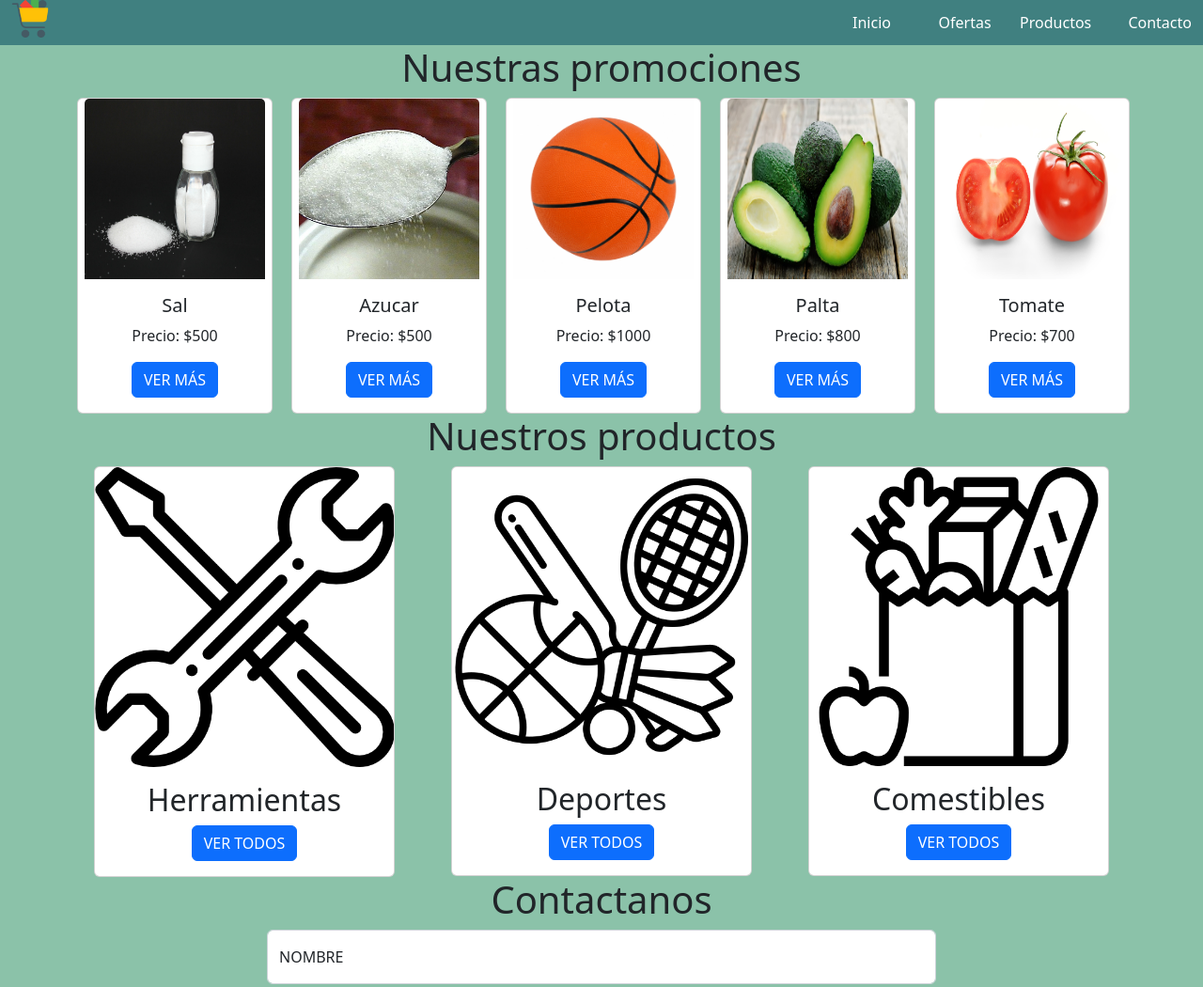
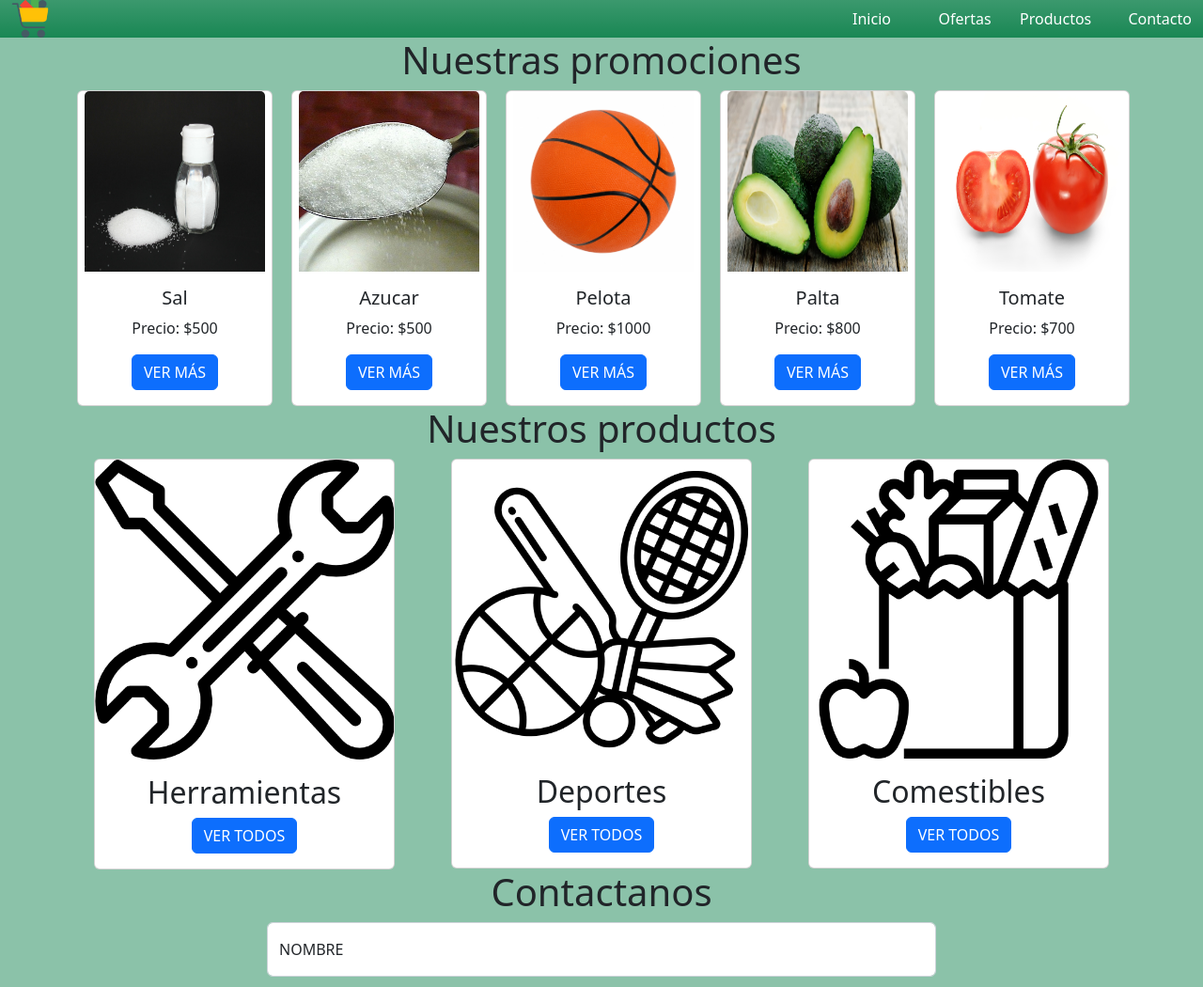
Before and after one commit to AlesisZapana/cursoFrontEnd, a website: page index.html in a window 1280 px wide. Shown: the top 1050 px of the page at 94% size. Drawn offline with nearby package versions, Linux system fonts and the light colour scheme.

Commit message:
corrección navbar

```diff
--- a/index.html
+++ b/index.html
@@ -9,12 +9,12 @@
 </head>
 <body class="bg-success bg-opacity-50">
     <div class="container-fluid">
-        <div class="row" style="height: 3rem; background-color: rgb(64, 128, 128);">
-            <div class="col-md-8 col-sm-2 col-2"><a href="#"><img src="img/cart.png" class="img-fluid" alt="La primera" width="40rem" class="d-inline-block align-text-top"></a></div>
-            <div class="col-md-1 col-sm-2 col-2 align-self-center d-flex justify-content-end"> <a href="#" class="nav-link" style="color: white;">Inicio</a> </div>
-            <div class="col-md-1 col-sm-2 col-2 align-self-center d-flex justify-content-end"> <a href="#promociones" class="nav-link" style="color: white;">Ofertas</a></div>
-            <div class="col-md-1 col-sm-2 col-2 align-self-center d-flex justify-content-end"> <a href="#productos" class="nav-link" style="color: white;">Productos</a></div>
-            <div class="col-md-1 col-sm-2 col-2 align-self-center d-flex justify-content-end"> <a href="#contacto" class="nav-link" style="color: white;">Contacto</a></div>
+        <div class="row bg-success bg-gradient" style="height: auto;">
+            <div class="col-md-8 col-sm-2 col-8 offset-xs-2"><a href="#"><img src="img/cart.png" class="img-fluid" alt="La primera" width="40rem" class="d-inline-block align-text-top"></a></div>
+            <div class="col-md-1 col-sm-2 col-8 offset-xs-2 align-self-center d-flex justify-content-end"> <a href="#" class="nav-link" style="color: white;">Inicio</a> </div>
+            <div class="col-md-1 col-sm-2 col-8 offset-xs-2 align-self-center d-flex justify-content-end"> <a href="#promociones" class="nav-link" style="color: white;">Ofertas</a></div>
+            <div class="col-md-1 col-sm-2 col-8 offset-xs-2 align-self-center d-flex justify-content-end"> <a href="#productos" class="nav-link" style="color: white;">Productos</a></div>
+            <div class="col-md-1 col-sm-2 col-8 offset-xs-2 align-self-center d-flex justify-content-end"> <a href="#contacto" class="nav-link" style="color: white;">Contacto</a></div>
         </div>
     </div>
 
```
